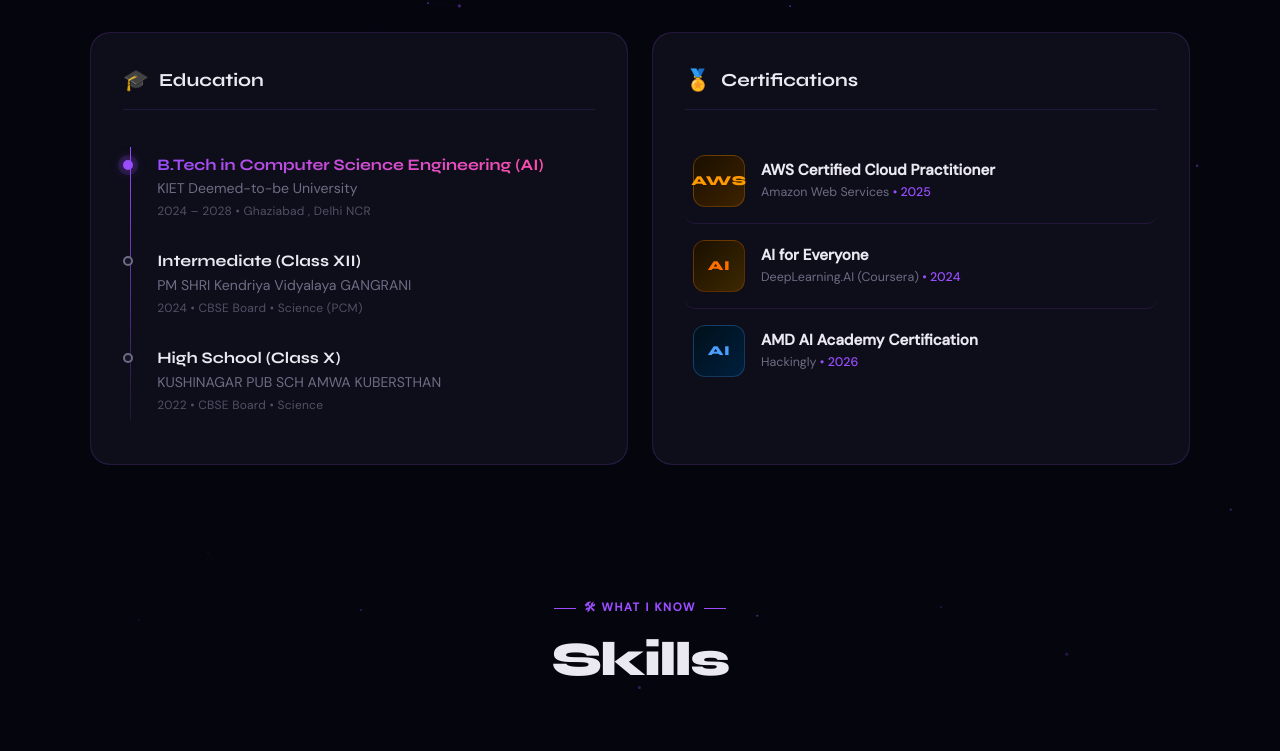
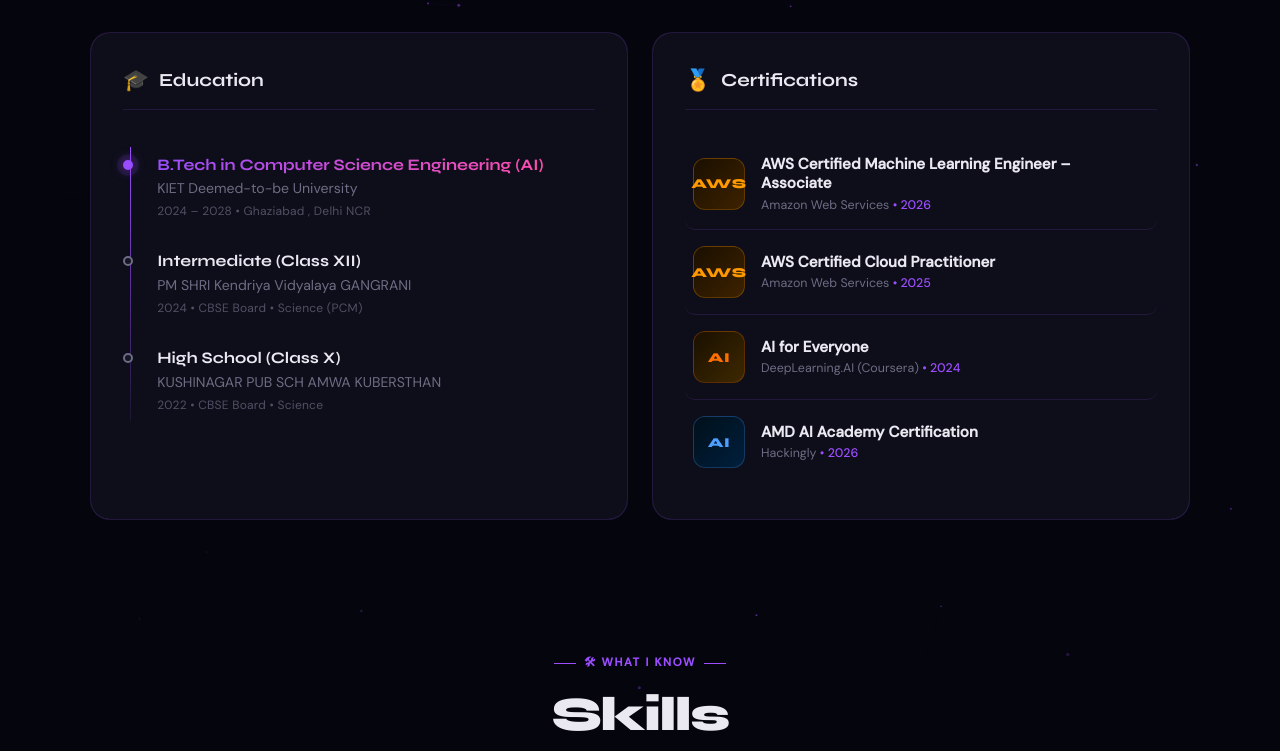
Before and after one commit to alokxkh/my-portfolio, a React (Vite) app in the folder frontend/: page / in a window 1280 px wide. Shown: the part 1696-2447 px from the top of the page. Built offline with nearby package versions, Linux system fonts and the light colour scheme.

Commit message:
changing cerifications and resume

```diff
--- a/frontend/src/App.jsx
+++ b/frontend/src/App.jsx
@@ -435,7 +435,14 @@ const App = () => {
               </div>
               <div className="cert-list">
 
-                {[
+                {[{
+                    badge: 'AWS',
+                    color: '#FF9900',
+                    bg: 'linear-gradient(135deg,#1a0f00,#3d2200)',
+                    name: 'AWS Certified Machine Learning Engineer – Associate',
+                    issuer: 'Amazon Web Services',
+                    year: '2026',
+                  },
                   {
                     badge: 'AWS',
                     color: '#FF9900',
```
